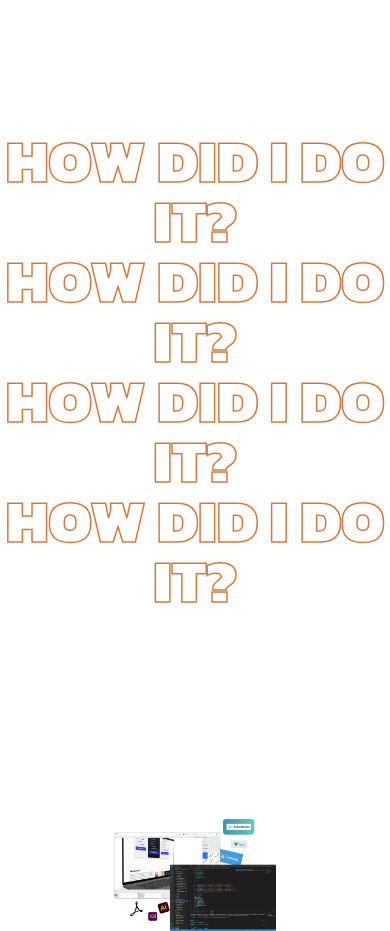
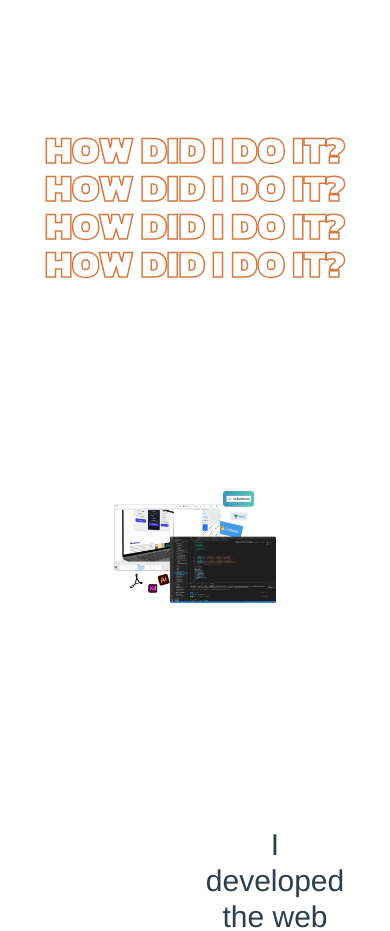
Before and after one commit to lucasjolibois54/portfolio-v4.0, a Vue app: page /about in a window 390 px wide. Shown: the part 1720-2651 px from the top of the page. Built offline with nearby package versions, Linux system fonts and the light colour scheme.

Commit message:
Update HowDoIt.vue

```diff
--- a/src/components/UnvoitProject/HowDoIt.vue
+++ b/src/components/UnvoitProject/HowDoIt.vue
@@ -19,4 +19,10 @@ h3 {
   -webkit-text-stroke-width: 1.5px;
   -webkit-text-stroke-color: #d7793e;
 }
+
+@media only screen and (max-width: 650px) and (min-width: 10px) {
+  h3 {
+    font-size: 38px;
+  }
+}
 </style>
```
